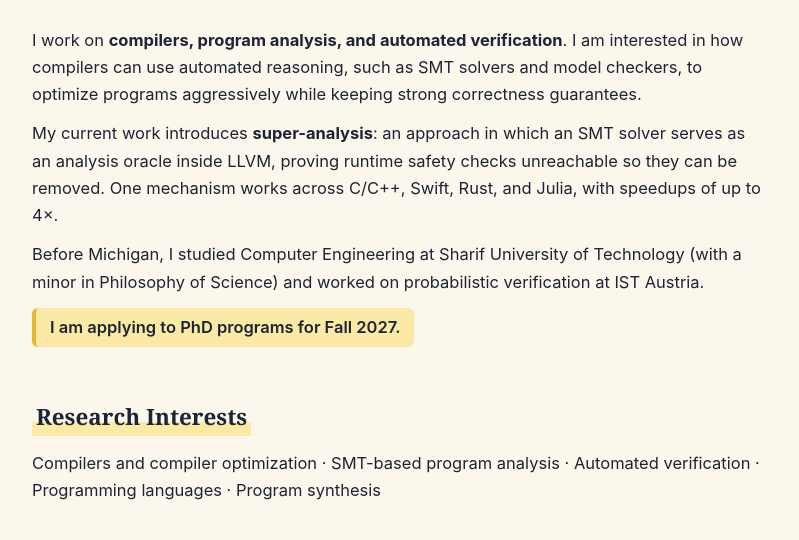
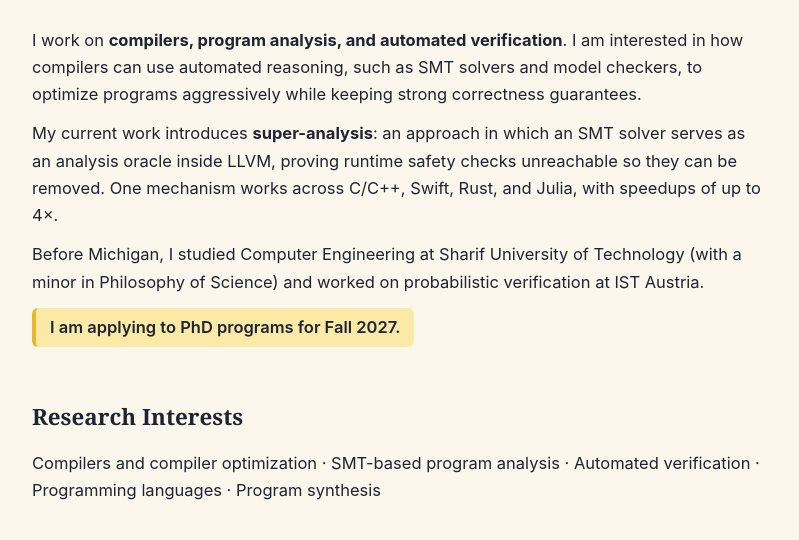
Before and after one commit to AmiraliE1380/AmiraliE1380.github.io, a plain HTML site: page index.html in a window 1280 px wide. Shown: the part 260-800 px from the top of the page, without its empty margins (240-1039 px from the left). Drawn offline with Linux system fonts and the light colour scheme.

Commit message:
Refactor h2 styles and fix missing newline
Removed gradient background from h2 element and added newline at end of file.

```diff
--- a/index.html
+++ b/index.html
@@ -24,8 +24,7 @@
              background:#eef6f6; border:1px solid #cfe5e7; font-weight:500; font-size:0.95rem; }
   .links a:hover { background:var(--sunsoft); border-color:var(--sun); text-decoration:none; }
   h2 { font-family:Georgia,"Times New Roman",serif; color:var(--ink); font-size:1.4rem; font-weight:700;
-       margin:40px 0 14px; display:inline-block;
-       background:linear-gradient(transparent 62%, var(--sunsoft) 62%); padding:0 4px; }
+       margin:40px 0 14px; }
   p { margin:0 0 12px; }
   ul { padding-left:20px; margin:0; }
   li { margin-bottom:12px; }
```
